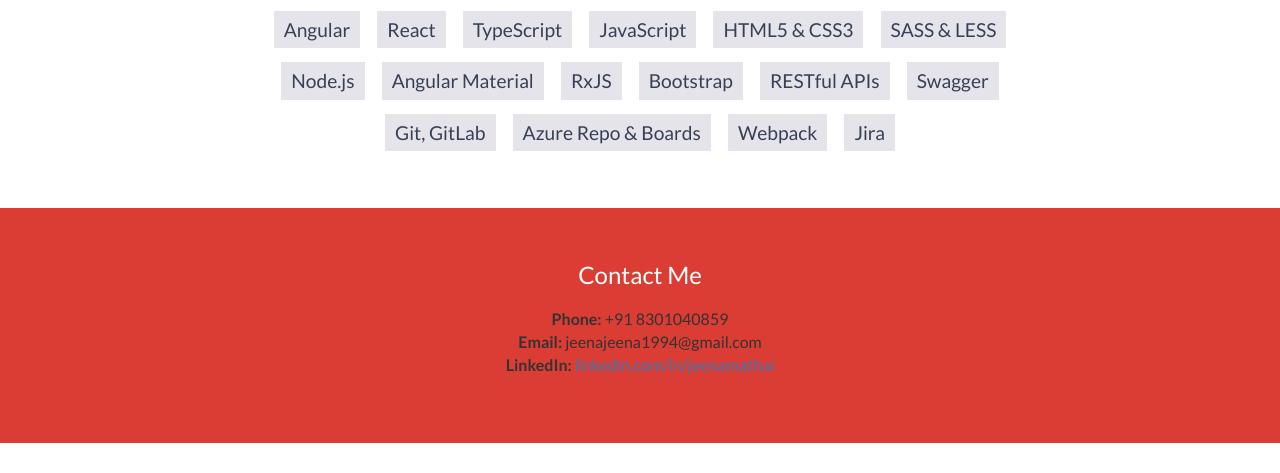
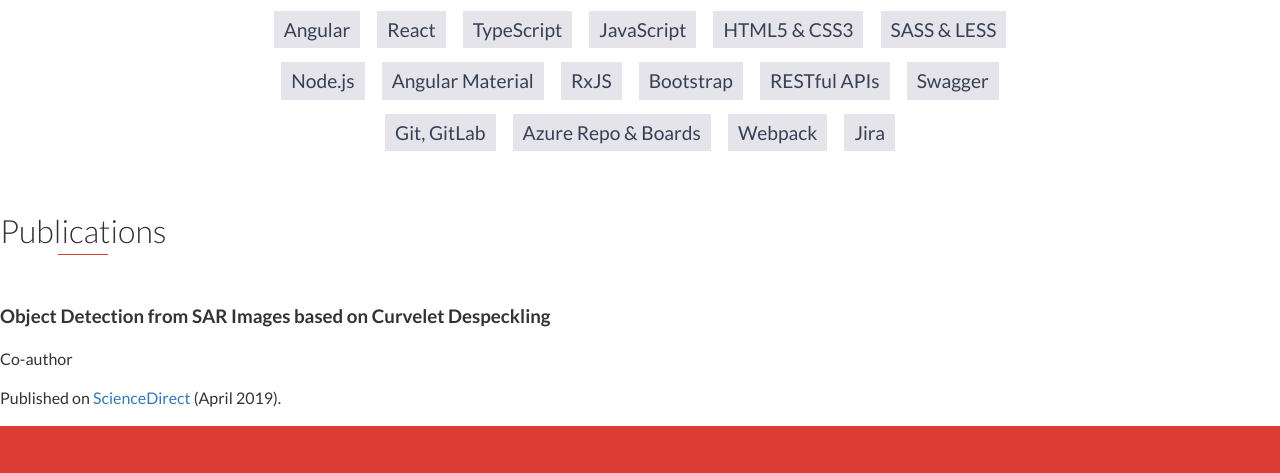
Before and after one commit to jeenajeena/portfolio, a website: page index.html in a window 1280 px wide. Shown: the part 2396-2869 px from the top of the page. Drawn offline with nearby package versions, Linux system fonts and the light colour scheme.

Commit message:
Update index.html

```diff
--- a/index.html
+++ b/index.html
@@ -126,6 +126,14 @@
             <li>Jira</li>
         </ul>
     </div>
+<div id="publications">
+    <h2 class="heading">Publications</h2>
+    <div class="publication-item">
+        <h3>Object Detection from SAR Images based on Curvelet Despeckling</h3>
+        <span class="publication-role">Co-author</span>
+        <p>Published on <a href="https://www.sciencedirect.com/science/article/abs/pii/S2214785318329663" target="_blank">ScienceDirect</a> (April 2019).</p>
+    </div>
+</div>
 
     <div id="contact">
         <h2>Contact Me</h2>
```
